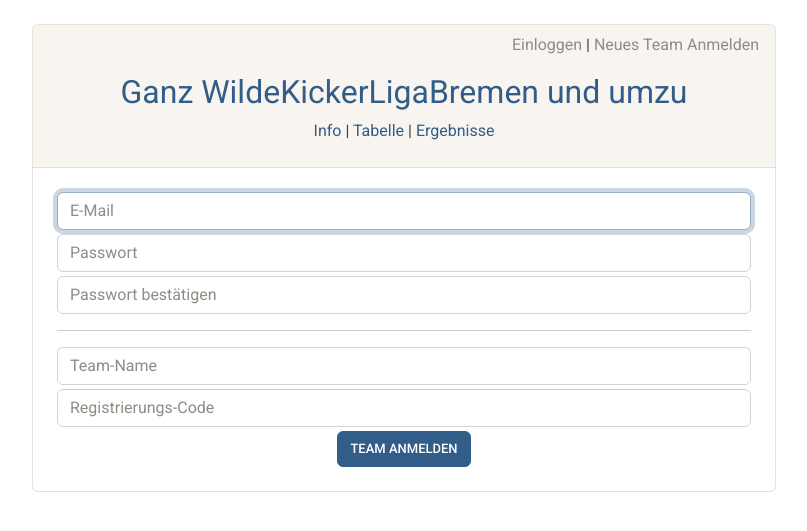
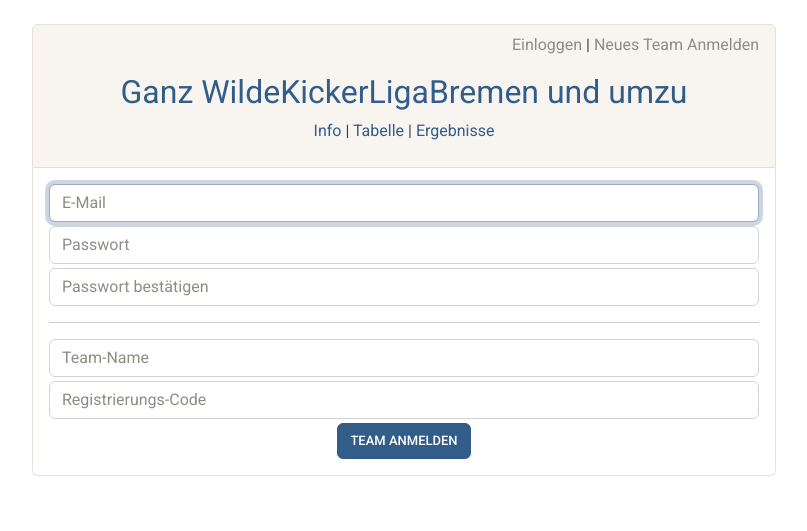
Before and after one commit to jeff-dh/wildeLigaTool, a Flask app: page /auth/register/ in a window 1280 px wide. Shown: the top 531 px of the page, without its empty margins (236-1043 px from the left). Run offline with Flask 3, Linux system fonts and the light colour scheme; some libraries are stand-ins or nearby versions.

Commit message:
minor change

```diff
--- a/wklbTool/templates/base.html
+++ b/wklbTool/templates/base.html
@@ -85,7 +85,7 @@
                         {% endif %}
                         {% endwith %}
 
-                        <div class="p-2">
+                        <div>
                             {% block content%}
                             {% endblock %}
                         </div>
```
